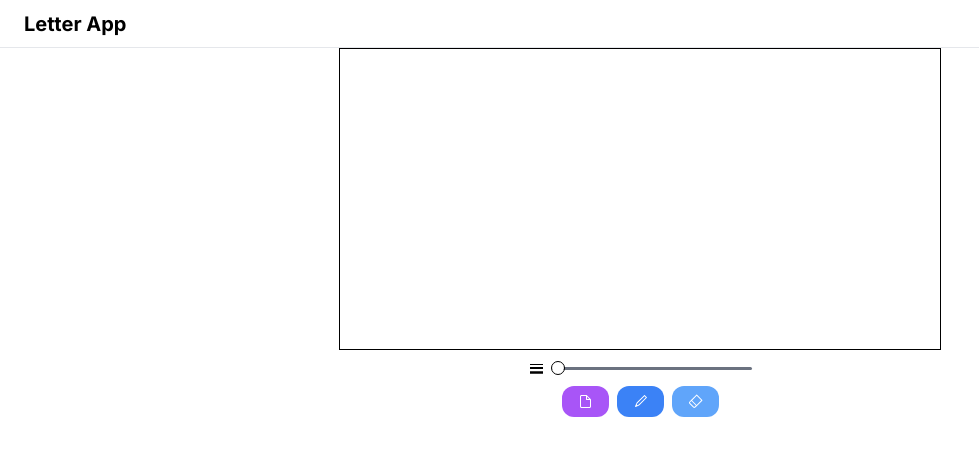
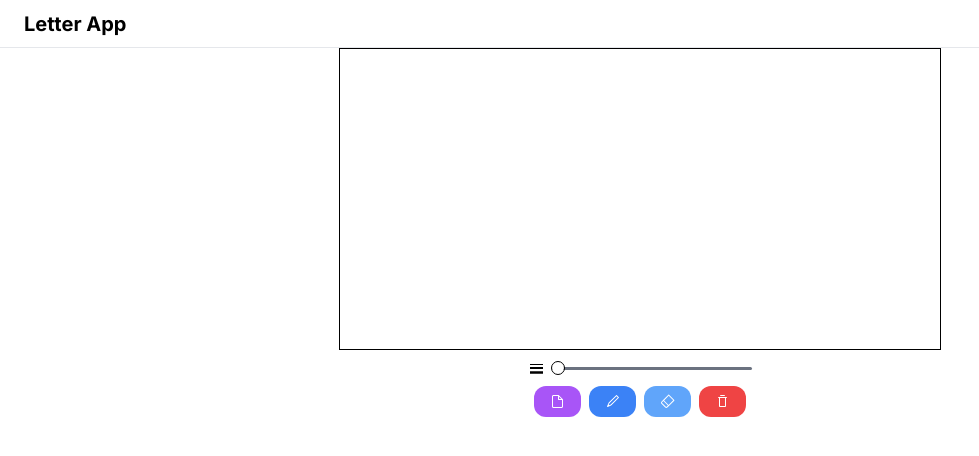
Before and after one commit to Bayathy/letter-app, a Next.js app: page /home in a window 1280 px wide. Shown: the top 456 px of the page, without its empty margins (0-979 px from the left). Built offline with nearby package versions, Linux system fonts and the light colour scheme.

Commit message:
feat: 全消去の実装

```diff
--- a/src/app/components/editor/editor.tsx
+++ b/src/app/components/editor/editor.tsx
@@ -7,6 +7,7 @@ import {
   EraserIcon,
   FileIcon,
   Pencil1Icon,
+  TrashIcon,
 } from "@radix-ui/react-icons";
 import * as Slider from "@radix-ui/react-slider";
 import SignaturePad from "signature_pad";
@@ -29,6 +30,11 @@ export const Editor = () => {
     if (!signaturePad) return;
     const data = signaturePad.toData();
     console.log(data);
+  };
+
+  const handleClear = () => {
+    if (!signaturePad) return;
+    signaturePad.clear();
   };
 
   const handleErase = () => {
@@ -88,6 +94,7 @@ export const Editor = () => {
         <button
           className={"rounded-xl bg-purple-500 px-4 py-2 text-white"}
           onClick={handleSave}
+          aria-label="保存"
         >
           <FileIcon />
         </button>
@@ -97,6 +104,7 @@ export const Editor = () => {
             editMode === "draw" ? "bg-blue-500" : "bg-blue-400"
           } px-4 py-2 text-white`}
           onClick={handleDraw}
+          aria-label="ペンモードに切り替え"
         >
           <Pencil1Icon />
         </button>
@@ -105,8 +113,16 @@ export const Editor = () => {
             editMode === "erase" ? "bg-blue-500" : "bg-blue-400"
           } px-4 py-2 text-white`}
           onClick={handleErase}
+          aria-label="消しゴムモードに切り替え"
         >
           <EraserIcon />
+        </button>
+        <button
+          className="rounded-xl bg-red-500 px-4 py-2 text-white"
+          onClick={handleClear}
+          aria-label="クリア"
+        >
+          <TrashIcon />
         </button>
       </div>
     </div>
```
